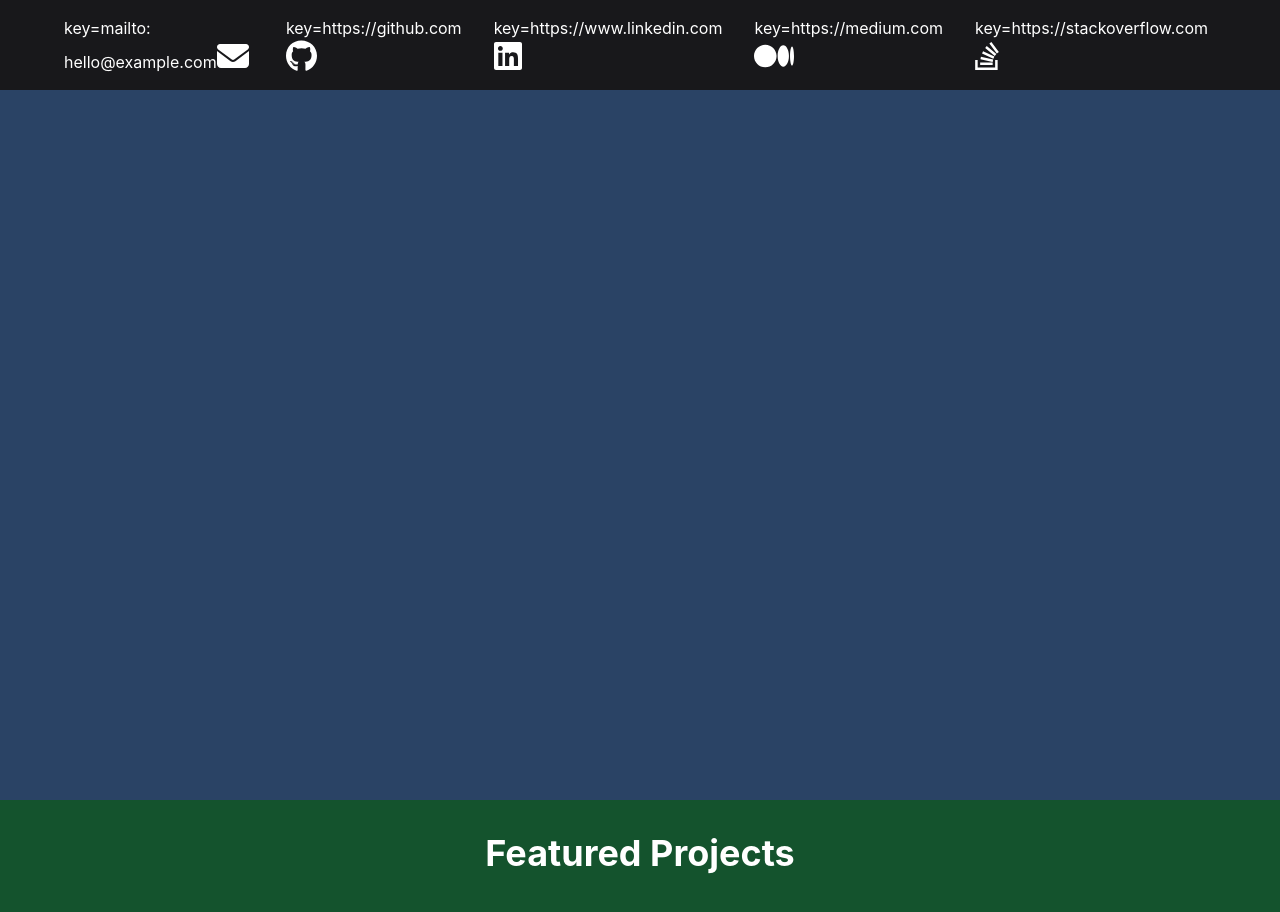
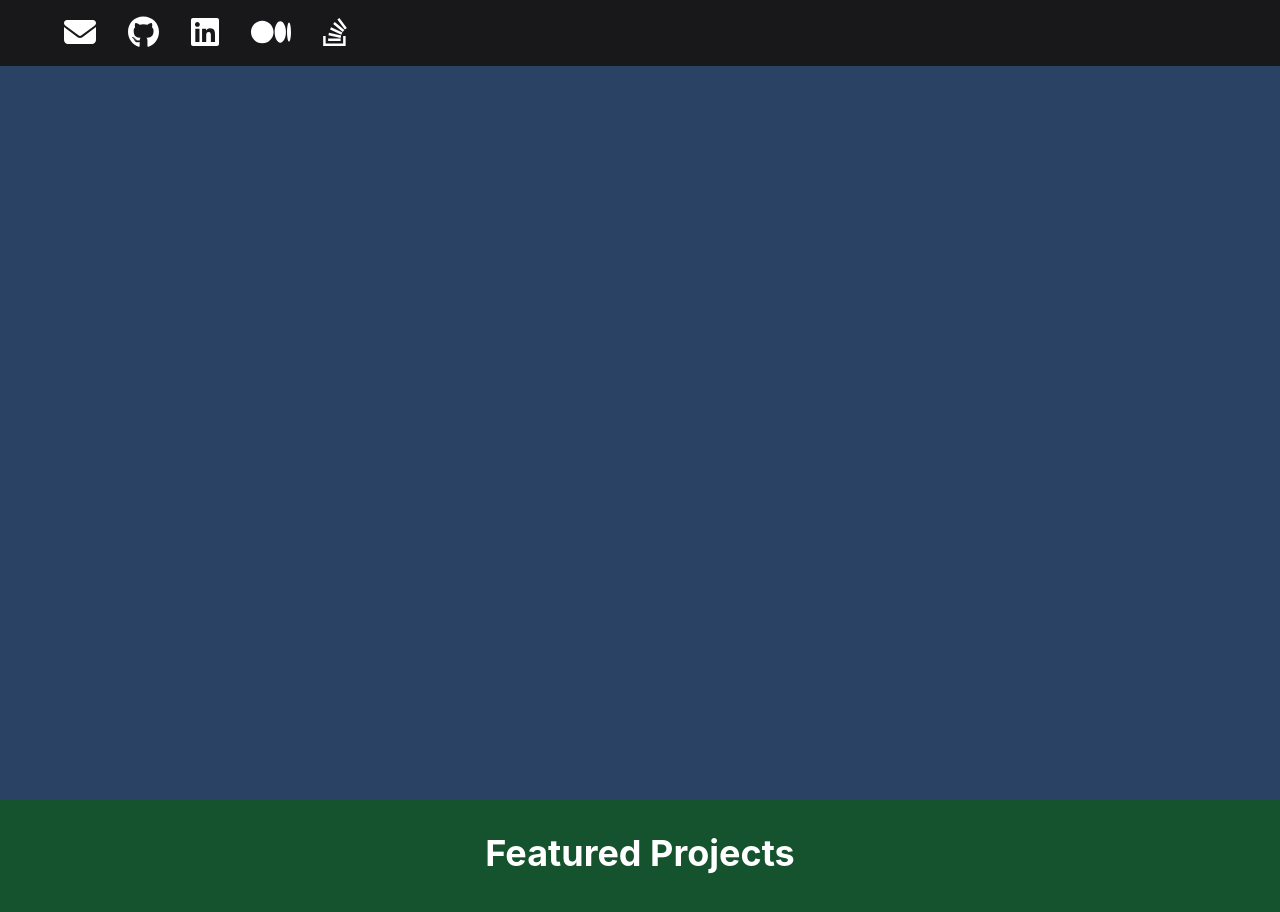
Before and after one commit to softdeveloper23/react-portfolio-lab, a React (Create React App) app: page / in a window 1280 px wide. Shown: the top 912 px of the page. Built offline with nearby package versions, Linux system fonts and the light colour scheme.

Commit message:
Fixed bug showing key text above social media icons

```diff
--- a/src/components/Header.js
+++ b/src/components/Header.js
@@ -67,7 +67,7 @@ const Header = () => {
             {/* Add social media links based on the `socials` data */}
             <HStack spacing={8}>
               {socials.map((social) =>
-                <a href={social.url}> key={social.url}
+                <a href={social.url} key={social.url}>
                   <FontAwesomeIcon icon={social.icon} size="2x" />
                 </a>
               )}
```
